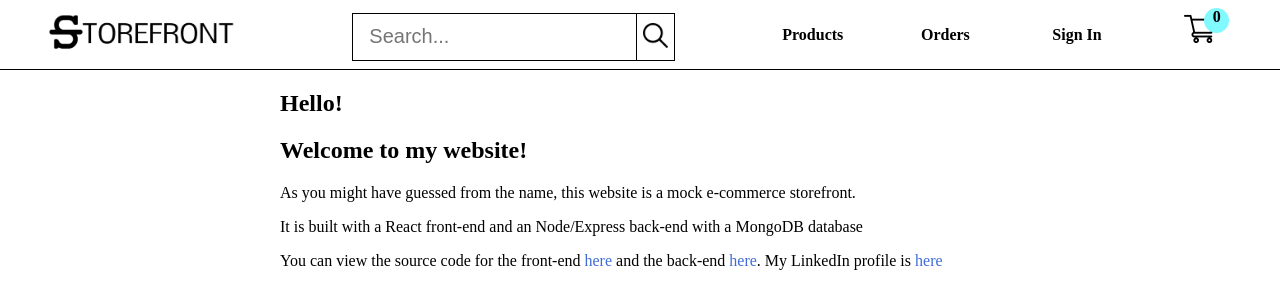
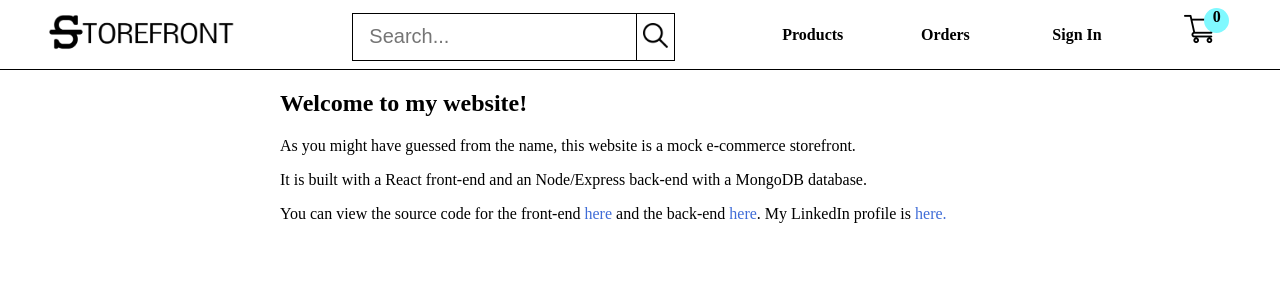
Before and after one commit to jgoodier1/storefront, a React (Create React App) app: page / in a window 1280 px wide. Shown: the top 308 px of the page. Built offline with nearby package versions, Linux system fonts and the light colour scheme.

Commit message:
removed first header and added 2 periods

```diff
--- a/src/containers/Home.tsx
+++ b/src/containers/Home.tsx
@@ -6,8 +6,7 @@ const Home: React.FC = () => {
     <StyledMain>
       <StyledArticle>
         <header>
-          <h1>Hello!</h1>
-          <h2>Welcome to my website!</h2>
+          <h1>Welcome to my website!</h1>
         </header>
         <section>
           <p>
@@ -16,7 +15,7 @@ const Home: React.FC = () => {
           </p>
           <p>
             It is built with a React front-end and an Node/Express back-end with a MongoDB
-            database
+            database.
           </p>
           <p>
             You can view the source code for the front-end{' '}
@@ -32,7 +31,7 @@ const Home: React.FC = () => {
               href='https://www.linkedin.com/in/jacob-goodier-b64a5586/'
               target='_blank'
             >
-              here
+              here.
             </StyledA>
           </p>
         </section>
```
